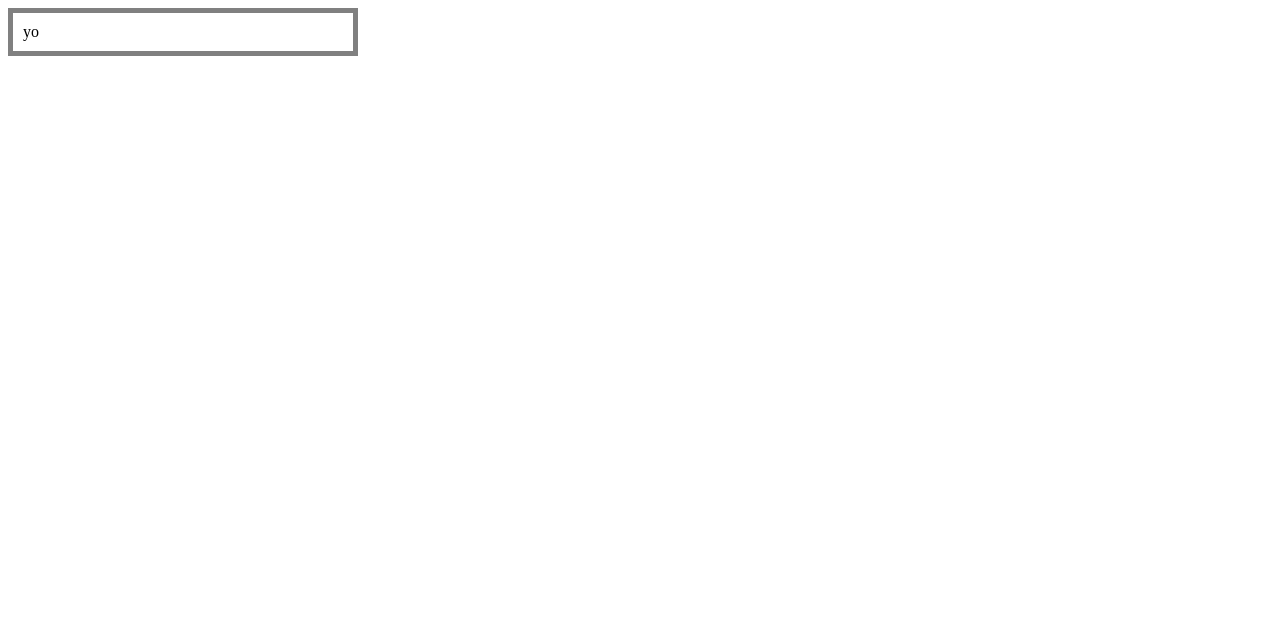
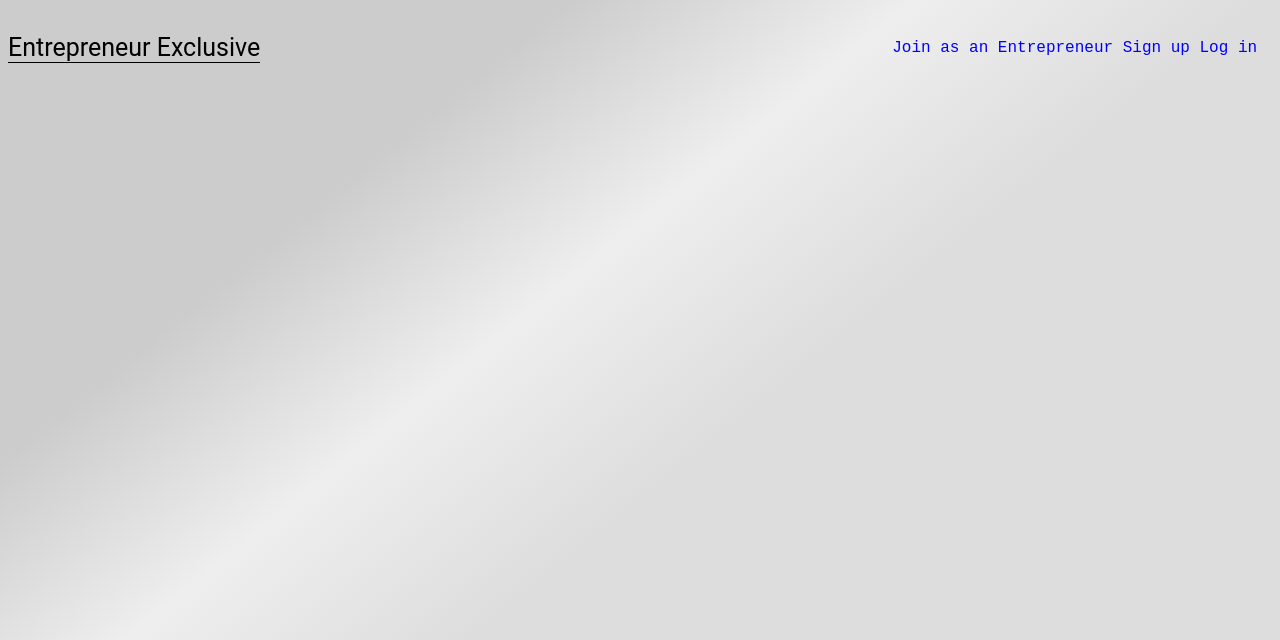
Before and after one commit to maximusrASC6/Entrepreneur-Exclusive, a plain HTML site: page index.html in a window 1280 px wide. Drawn offline with Linux system fonts and the light colour scheme.

Commit message:
Created Homepage

```diff
--- a/index.html
+++ b/index.html
@@ -9,8 +9,21 @@
   <link rel="stylesheet" href="./lib/css/style.css">
 </head>
 <body>
-    <div class="box">
-        yo
+
+    <div class="navBar">
+        <p>Entrepreneur Exclusive</p>
+        <div class="join">
+            <a>   Join as an Entrepreneur    </a>
+        <!-- </div>
+        <div class="sign"> -->
+            <a>Sign up</a>
+        <!-- </div>
+        <div class="log"> -->
+            <a>Log in</a>
+        </div>
+    </div>
+    <div class="imgBox">
+
     </div>
 </body>
 </html>
--- a/lib/css/style.css
+++ b/lib/css/style.css
@@ -1,6 +1,40 @@
+body {
+  background:linear-gradient(141deg, #ccc 25%, #eee 40%, #ddd 55%);
+  color:rgb(0, 0, 0);
+  font-family:'Roboto';
+  height:100vh;
+  overflow:hidden;
+}
+
+
 .box {
-    width: 320px;
-    padding: 10px;
-    border: 5px solid gray;
+    border: thin;
+    padding: 0px;
     margin: 0;
 }
+
+.navBar {
+text-align: right;
+display: flex;
+align-items: center;
+padding:none;
+margin: 0;
+border: thin;
+/* border-bottom: 1px solid black; */
+}
+p {
+    font-family: 'Roboto';
+    font-size: 25px;
+    border-bottom: 1px solid black;
+    display: flex;
+    align-items: stretch;
+}
+
+.navBar a {
+    color: blue;
+}
+
+.join {
+    font-family: 'Courier New', Courier, monospace;
+    margin-left: 50%;
+}
```
